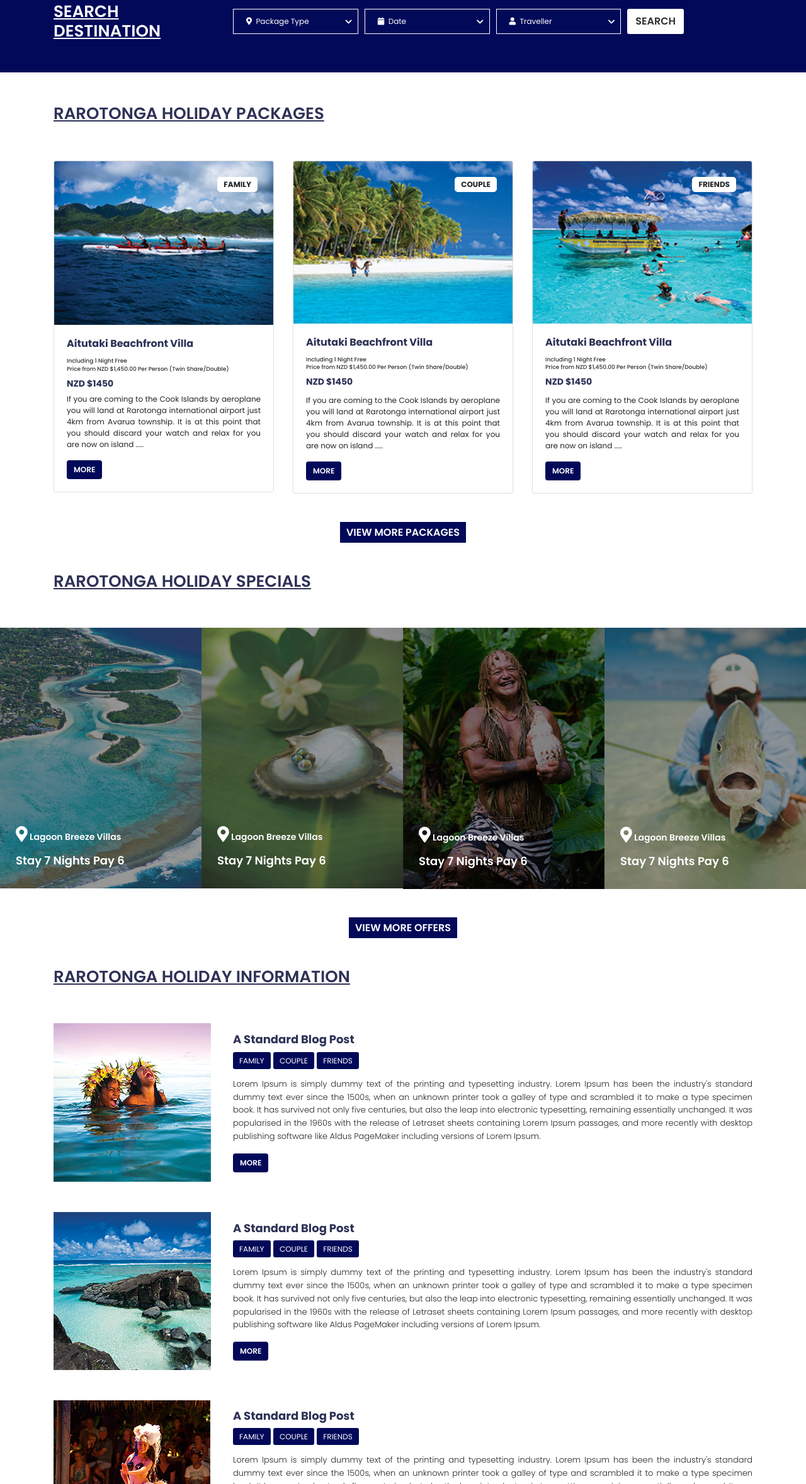
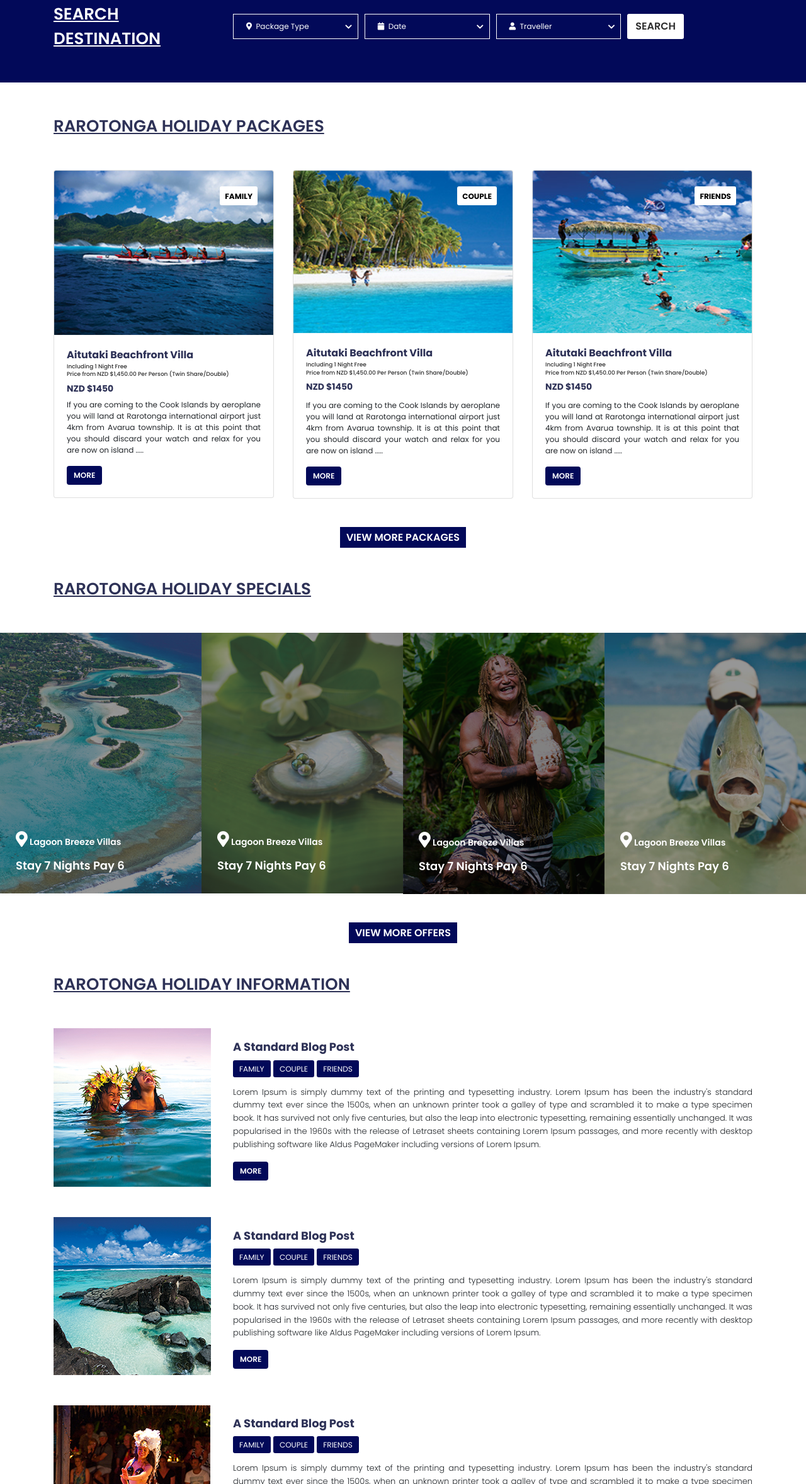
Before and after one commit to ch0wdhury/rarotonga, a plain HTML site: page index.html in a window 1280 px wide. Shown: the part 443-2800 px from the top of the page at 63% size. Drawn offline with nearby package versions, Linux system fonts and the light colour scheme.

Commit message:
Add files via upload

```diff
--- a/css/media.css
+++ b/css/media.css
@@ -3,10 +3,10 @@
 	.search-custom-btn {
 		margin-top: 10px;
 	}
-	.common-header h2 {
+	.common-header a {
 		font-size: 16px;
 	}
-	.for-color-white h2 {
+	.for-color-white {
 		margin-bottom: 10px;
 	}
 	.dropdown-item {
@@ -19,7 +19,7 @@
 	.card {
 		margin-bottom: 10px;
 	}
-	.blog-content h3 {
+	.blog-content h3 a {
 		margin-top: 10px;
 	}
 	.footer-widget-content ul li {
@@ -35,8 +35,8 @@
 
 /* Small devices (landscape phones, 576px and up) */
 @media (min-width: 576px) and (max-width: 767.98px) {
-	.for-color-white h2 {
-		margin-bottom: 20px;
+	.for-color-white {
+		margin-bottom: 10px;
 	}
 	.dropdown-item {
 		width: 250px;
@@ -51,7 +51,7 @@
 	.card {
 		margin-bottom: 20px;
 	}
-	.blog-content h3 {
+	.blog-content h3 a {
 		margin-top: 10px;
 	}
 	.footer-widget-content ul li {
@@ -71,6 +71,9 @@
 	.common-header h2 {
 		font-size: 24px;
 	}
+	.for-color-white {
+		margin-bottom: 10px;
+	}
 	.over-image-title {
 		position: absolute;
 		right: 20px;
@@ -79,7 +82,7 @@
 	.over-image-title h3 {
 		font-size: 10px;
 	}
-	.card h4 {
+	.card-title {
 		font-size: 12px;
 	}
 	.card h5 {
@@ -107,7 +110,7 @@
 	.overlay-text h6 {
 		font-size: 15px;
 	}
-	.blog-content ul li span {
+	.blog-content ul li span a {
 		font-size: 10px;
 	}
 	.blog-content p {
--- a/css/style.css
+++ b/css/style.css
@@ -47,14 +47,19 @@ header {
 	color: #FFF;
 	padding: 50px 0;
 }
-.common-header h2 {
+.common-header {
+	margin-bottom: 50px;
+}
+.common-header a {
 	color: #2E3257;
 	font-weight: 600;
 	text-decoration: underline;
-	padding-bottom: 50px;
 	font-size: 26px;
 }
-.for-color-white h2 {
+.for-color-white {
+	margin-bottom: 0;
+}
+.for-color-white a {
 	color: #FFF;
 	margin: 0;
 	padding: 0;
@@ -167,18 +172,19 @@ header {
 	position: absolute;
 	right: 25px;
 	top: 25px;
-	padding: 5px 10px;
+	padding: 3px 8px;
 	background-color: #FFF;
-	border-radius: 5px;
+	border-radius: 3px;
 	text-transform: uppercase;
 }
-.over-image-title h3 {
+.over-image-title a {
 	font-size: 12px;
 	font-weight: 700;
+	color: #000;
 	padding: 0;
 	margin: 0;
 }
-.card h4 {
+.card-title {
 	color: #2E3257;
 	font-weight: 700;
 	font-size: 16px;
@@ -285,13 +291,13 @@ header {
 #holiday-info {
 	padding: 50px 0;
 }
-.blog-content h3 {
+.blog-content h3 a {
 	font-size: 18px;
 	font-weight: 700;
 	color: #2E3257;
 	margin-bottom: 10px;
 }
-.blog-content ul li span {
+.blog-content ul li span a {
 	background-color: #020959;
 	font-size: 12px;
 	font-weight: 400;
--- a/index.html
+++ b/index.html
@@ -8,7 +8,6 @@
     <!-- Google Font & Font Awesome CDN -->
     <link href="https://fonts.googleapis.com/css?family=Poppins:300,400,500,600,700&display=swap" rel="stylesheet">
     <link rel="stylesheet" href="https://use.fontawesome.com/releases/v5.8.2/css/all.css" integrity="sha384-oS3vJWv+0UjzBfQzYUhtDYW+Pj2yciDJxpsK1OYPAYjqT085Qq/1cq5FLXAZQ7Ay" crossorigin="anonymous">
-    <link rel="stylesheet" href="https://cdn.jsdelivr.net/npm/bootstrap-select@1.13.9/dist/css/bootstrap-select.min.css">
 
     <!-- CSS Files -->
     <link rel="stylesheet" type="text/css" href="css/bootstrap.css">
@@ -61,7 +60,7 @@
   			<div class="row">
   				<div class="col-lg-3 col-12 my-auto">
   					<div class="common-header for-color-white">
-  						<h2>SEARCH DESTINATION</h2>
+  						<a href="#">SEARCH DESTINATION</a>
   					</div>
   				</div>
   				<div class="col-lg-9 col-12 my-auto">
@@ -130,7 +129,7 @@
   			<div class="row">
   				<div class="col-12">
   					<div class="common-header">
-  						<h2>RAROTONGA HOLIDAY PACKAGES</h2>
+  						<a href="#">RAROTONGA HOLIDAY PACKAGES</a>
   					</div>
   				</div>
   			</div>
@@ -140,10 +139,10 @@
   						<div class="card">
   							<div class="card-top-wrapper">
   								<img src="images/locate-1.png" class="card-img-top" alt="Travel Spot">
-								<div class="over-image-title"><h3>Family</h3></div>
+								<div class="over-image-title"><a href="#">Family</a></div>
   							</div>
 						  <div class="card-body">
-						    <h4 class="card-title">Aitutaki Beachfront Villa</h4>
+						    <a href="#" class="card-title">Aitutaki Beachfront Villa</a>
 						    <h6>Including 1 Night Free <br> Price from NZD $1,450.00 Per Person (Twin Share/Double)</h6>
 						    <h5 class="price-title">NZD $1450</h5>
 						    <p class="card-text">If you are coming to the Cook Islands by aeroplane you will land at Rarotonga international airport just 4km from Avarua township. It is at this point that you should discard your watch and relax for you are now on island .....</p>
@@ -157,10 +156,10 @@
   						<div class="card">
   							<div class="card-top-wrapper">
   								<img src="images/locate-2.png" class="card-img-top" alt="Travel Spot">
-								<div class="over-image-title"><h3>Couple</h3></div>
+								<div class="over-image-title"><a href="#">Couple</a></div>
   							</div>
 						  <div class="card-body">
-						    <h4 class="card-title">Aitutaki Beachfront Villa</h4>
+						    <a href="#" class="card-title">Aitutaki Beachfront Villa</a>
 						    <h6>Including 1 Night Free <br> Price from NZD $1,450.00 Per Person (Twin Share/Double)</h6>
 						    <h5 class="card-title">NZD $1450</h5>
 						    <p class="card-text">If you are coming to the Cook Islands by aeroplane you will land at Rarotonga international airport just 4km from Avarua township. It is at this point that you should discard your watch and relax for you are now on island .....</p>
@@ -174,10 +173,10 @@
   						<div class="card">
   							<div class="card-top-wrapper">
   								<img src="images/locate-3.png" class="card-img-top" alt="Travel Spot">
-								<div class="over-image-title"><h3>Friends</h3></div>
+								<div class="over-image-title"><a href="#">Friends</a></div>
   							</div>
 						  <div class="card-body">
-						    <h4 class="card-title">Aitutaki Beachfront Villa</h4>
+						    <a href="#" class="card-title">Aitutaki Beachfront Villa</a>
 						    <h6>Including 1 Night Free <br> Price from NZD $1,450.00 Per Person (Twin Share/Double)</h6>
 						    <h5 class="card-title">NZD $1450</h5>
 						    <p class="card-text">If you are coming to the Cook Islands by aeroplane you will land at Rarotonga international airport just 4km from Avarua township. It is at this point that you should discard your watch and relax for you are now on island .....</p>
@@ -204,7 +203,7 @@
   			<div class="row">
   				<div class="col-12">
   					<div class="common-header">
-  						<h2>RAROTONGA HOLIDAY SPECIALS</h2>
+  						<a href="#">RAROTONGA HOLIDAY SPECIALS</a>
   					</div>
   				</div>
   			</div>
@@ -282,7 +281,7 @@
   			<div class="row">
   				<div class="col-12">
   					<div class="common-header">
-  						<h2>RAROTONGA HOLIDAY INFORMATION</h2>
+  						<a href="#">RAROTONGA HOLIDAY INFORMATION</a>
   					</div>
   				</div>
   			</div>
@@ -294,12 +293,12 @@
   				</div>
   				<div class="col-md-9 my-auto">
   					<div class="blog-content">
-  						<h3>A Standard Blog Post</h3>
+  						<h3><a href="#">A Standard Blog Post</a></h3>
   						<ul class="list-inline">
   							<li class="list-inline-item">
-  								<span>Family</span>
-  								<span>Couple</span>
-  								<span>Friends</span>
+  								<span><a href="#">Family</a></span>
+  								<span><a href="#">Couple</a></span>
+  								<span><a href="#">Friends</a></span>
   							</li>
   						</ul>
   						<p>Lorem Ipsum is simply dummy text of the printing and typesetting industry. Lorem Ipsum has been the industry's standard dummy text ever since the 1500s, when an unknown printer took a galley of type and scrambled it to make a type specimen book. It has survived not only five centuries, but also the leap into electronic typesetting, remaining essentially unchanged. It was popularised in the 1960s with the release of Letraset sheets containing Lorem Ipsum passages, and more recently with desktop publishing software like Aldus PageMaker including versions of Lorem Ipsum.</p>
@@ -315,12 +314,12 @@
   				</div>
   				<div class="col-md-9 my-auto">
   					<div class="blog-content">
-  						<h3>A Standard Blog Post</h3>
+  						<h3><a href="#">A Standard Blog Post</a></h3>
   						<ul class="list-inline">
   							<li class="list-inline-item">
-  								<span>Family</span>
-  								<span>Couple</span>
-  								<span>Friends</span>
+  								<span><a href="#">Family</a></span>
+  								<span><a href="#">Couple</a></span>
+  								<span><a href="#">Friends</a></span>
   							</li>
   						</ul>
   						<p>Lorem Ipsum is simply dummy text of the printing and typesetting industry. Lorem Ipsum has been the industry's standard dummy text ever since the 1500s, when an unknown printer took a galley of type and scrambled it to make a type specimen book. It has survived not only five centuries, but also the leap into electronic typesetting, remaining essentially unchanged. It was popularised in the 1960s with the release of Letraset sheets containing Lorem Ipsum passages, and more recently with desktop publishing software like Aldus PageMaker including versions of Lorem Ipsum.</p>
@@ -336,12 +335,12 @@
   				</div>
   				<div class="col-md-9 my-auto">
   					<div class="blog-content">
-  						<h3>A Standard Blog Post</h3>
+  						<h3><a href="#">A Standard Blog Post</a></h3>
   						<ul class="list-inline">
   							<li class="list-inline-item">
-  								<span>Family</span>
-  								<span>Couple</span>
-  								<span>Friends</span>
+  								<span><a href="#">Family</a></span>
+  								<span><a href="#">Couple</a></span>
+  								<span><a href="#">Friends</a></span>
   							</li>
   						</ul>
   						<p>Lorem Ipsum is simply dummy text of the printing and typesetting industry. Lorem Ipsum has been the industry's standard dummy text ever since the 1500s, when an unknown printer took a galley of type and scrambled it to make a type specimen book. It has survived not only five centuries, but also the leap into electronic typesetting, remaining essentially unchanged. It was popularised in the 1960s with the release of Letraset sheets containing Lorem Ipsum passages, and more recently with desktop publishing software like Aldus PageMaker including versions of Lorem Ipsum.</p>
```
